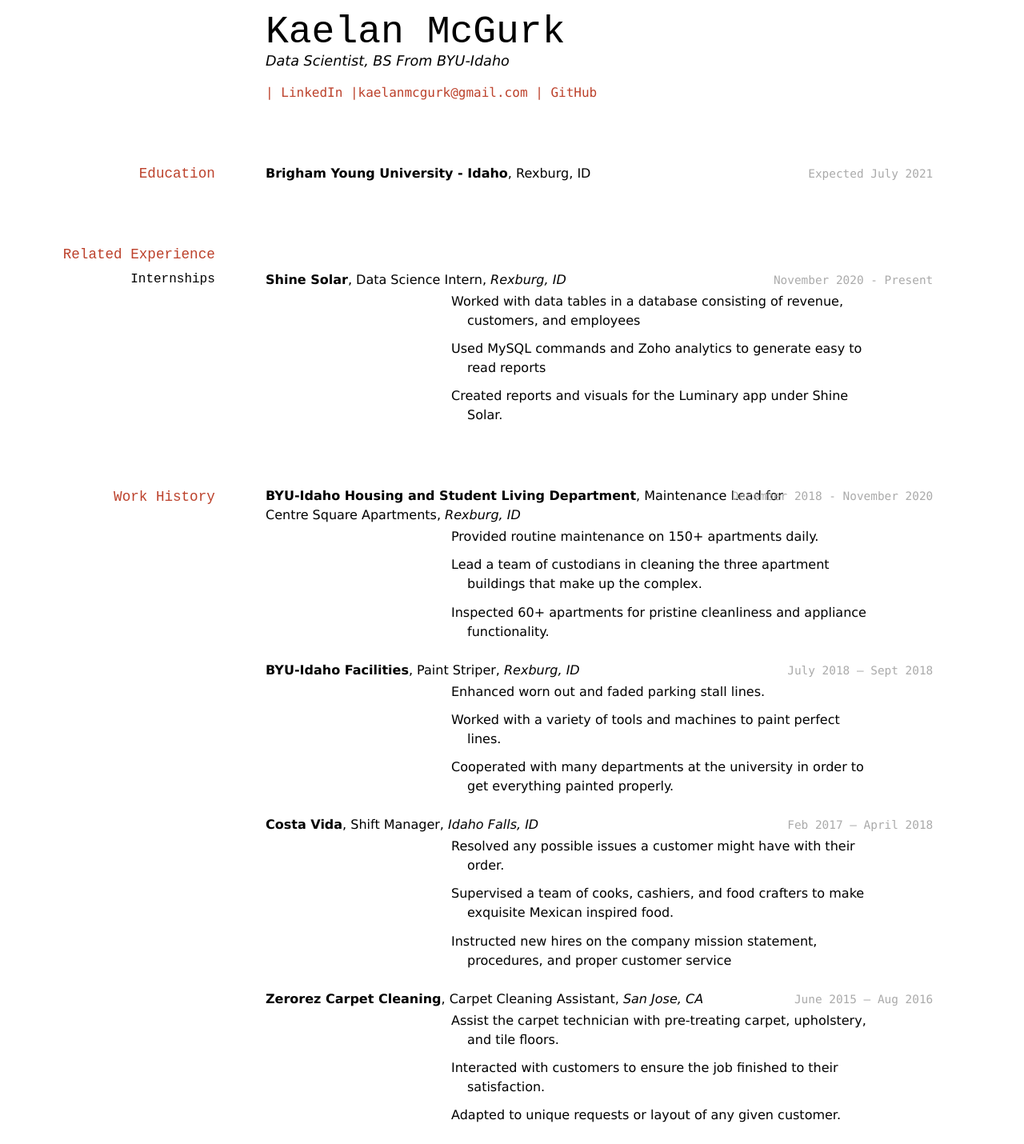
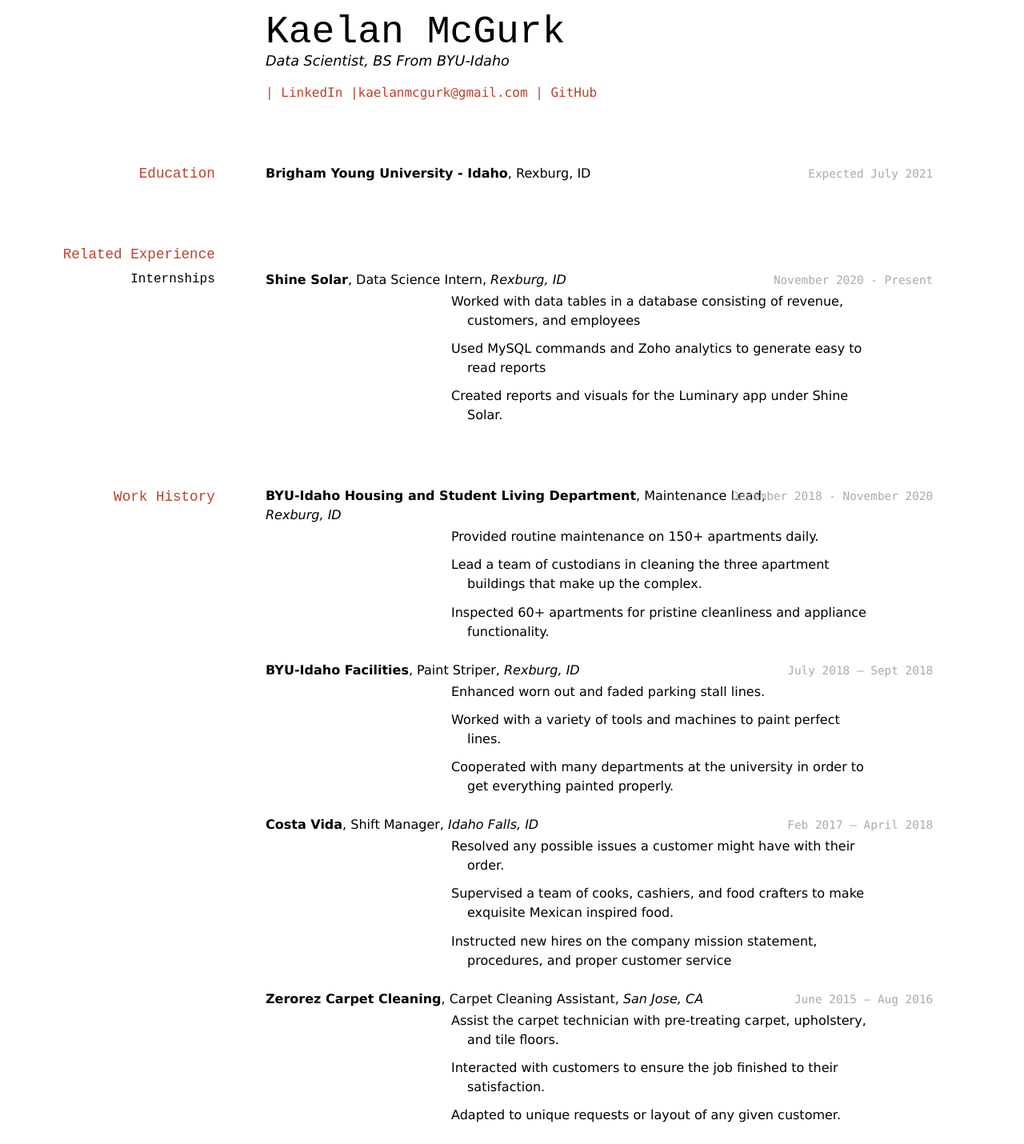
Before and after one commit to kaelanmcgurk/kaelanMcGurkResume, a Jekyll site: the page built from docs/index.md, in a window 1280 px wide. Shown: the whole page at 80% size. Built offline with Jekyll 4.4.1, drawn with Linux system fonts in a browser that asks for light colours.

Commit message:
Made it look better

```diff
--- a/docs/index.md
+++ b/docs/index.md
@@ -34,7 +34,7 @@ __Shine Solar__, Data Science Intern, _Rexburg, ID_
 ## Work History
 
 `December 2018 - November 2020`
-__BYU-Idaho Housing and Student Living Department__, Maintenance Lead for Centre Square Apartments, _Rexburg, ID_
+__BYU-Idaho Housing and Student Living Department__, Maintenance Lead, _Rexburg, ID_
 
 - Provided routine maintenance on 150+ apartments daily.
 
```
